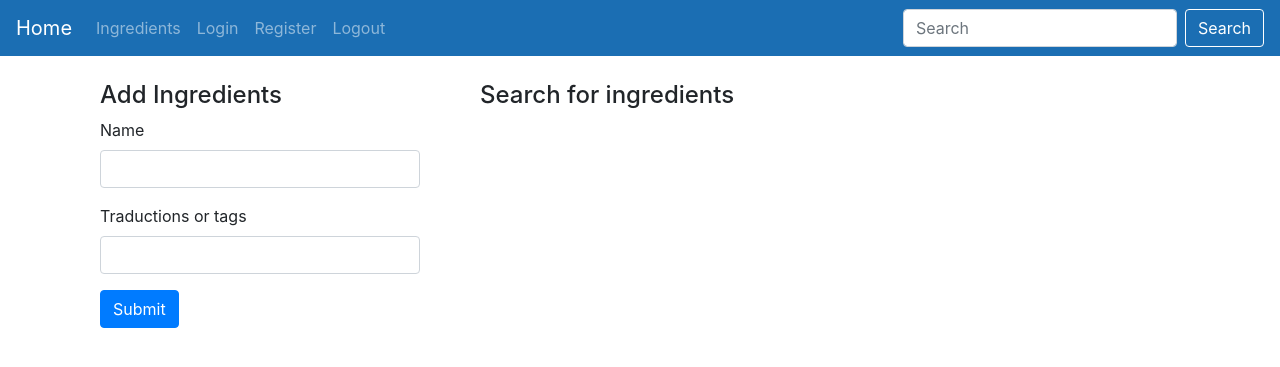
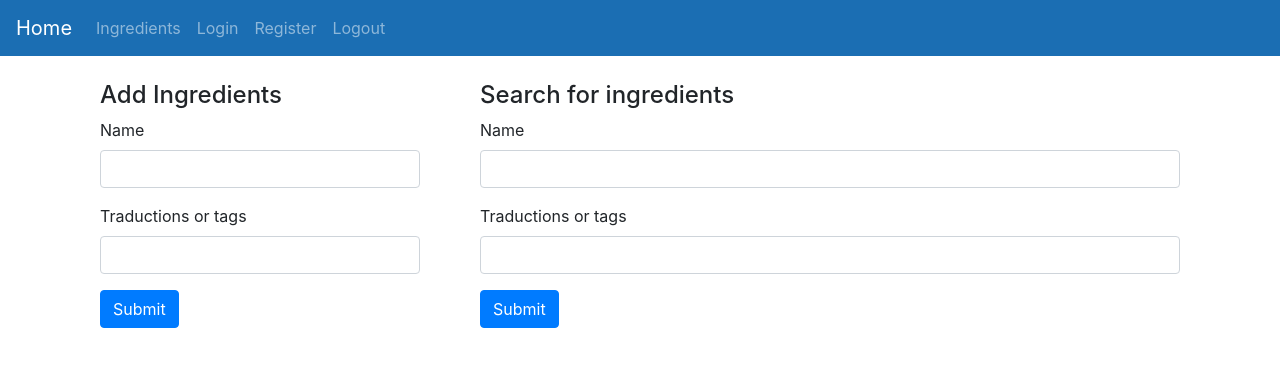
Before and after one commit to jurhs2000/RecomendationSystem, a Flask app: page /ingredients in a window 1280 px wide. Shown: the top 367 px of the page. Run offline with Flask 2, Linux system fonts and the light colour scheme; some libraries are stand-ins or nearby versions.

Commit message:
correcciones de diseño en html base

```diff
--- a/FlaskServer/templates/base.html
+++ b/FlaskServer/templates/base.html
@@ -32,10 +32,6 @@
                     <a class="nav-link" href="{{ url_for('logger.logout') }}">Logout</a>
                 </li>
             </ul>
-            <form class="form-inline my-2 my-lg-0">
-                <input class="form-control mr-sm-2" type="search" placeholder="Search" aria-label="Search">
-                <button class="btn btn-outline-success my-2 my-sm-0" type="submit">Search</button>
-            </form>
         </div>
     </nav>
     {% block content %}
--- a/FlaskServer/templates/ingredients.html
+++ b/FlaskServer/templates/ingredients.html
@@ -31,6 +31,17 @@
         <div class="col col-lg-8">
             <div class="container">
                 <h4>Search for ingredients</h4>
+                <form action="#" method="POST">
+                    <div class="form-group">
+                        <label for="exampleInputEmail1">Name</label>
+                        <input name="name" type="text" class="form-control" id="name" aria-describedby="emailHelp" required>
+                    </div>
+                    <div class="form-group">
+                        <label for="exampleInputEmail1">Traductions or tags</label>
+                        <input name="tags" type="text" class="form-control" id="tags" aria-describedby="emailHelp">
+                    </div>
+                    <button type="submit" value="submit" class="btn btn-primary">Submit</button>
+                </form>
             </div>
         </div>
     </div>
```
